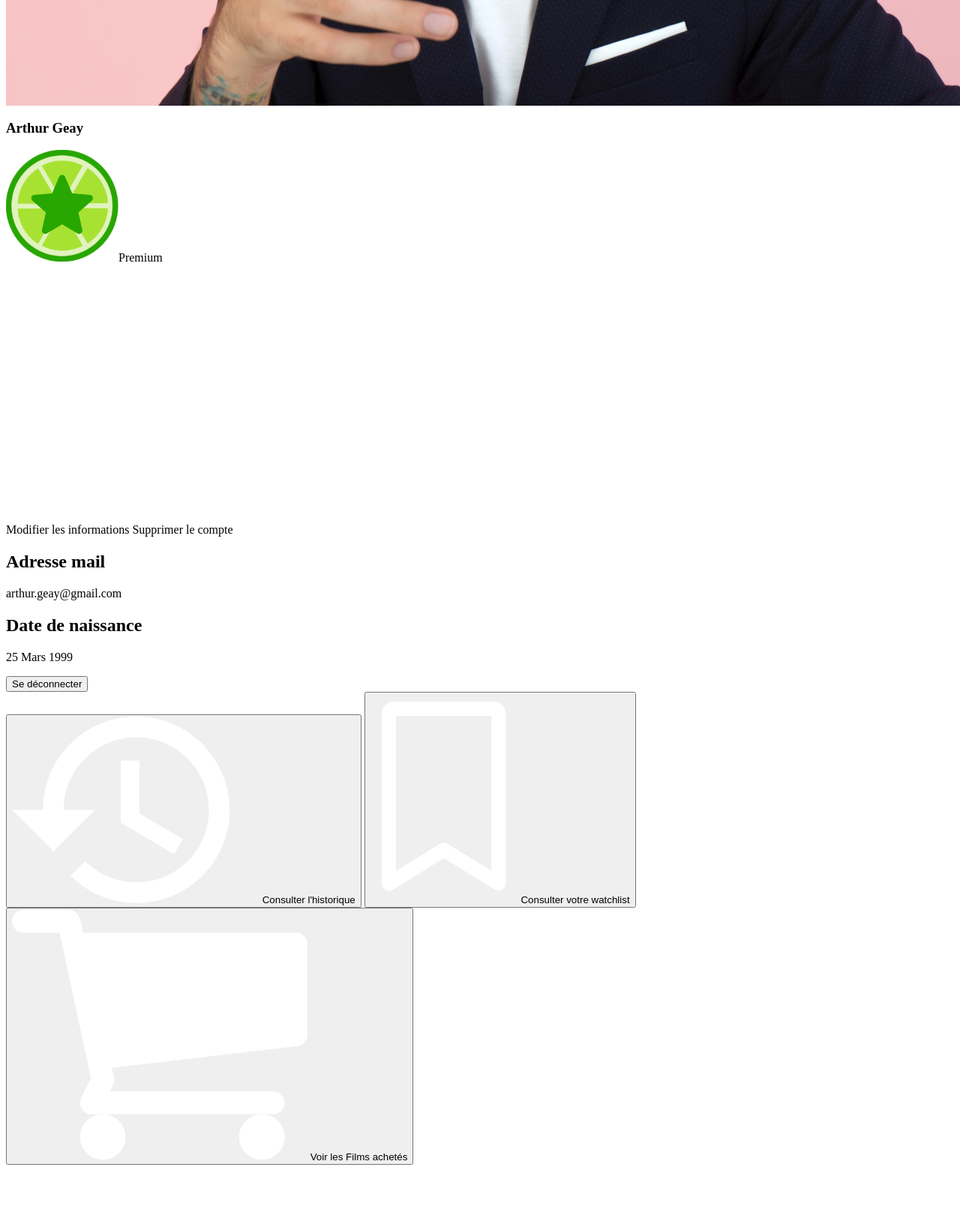
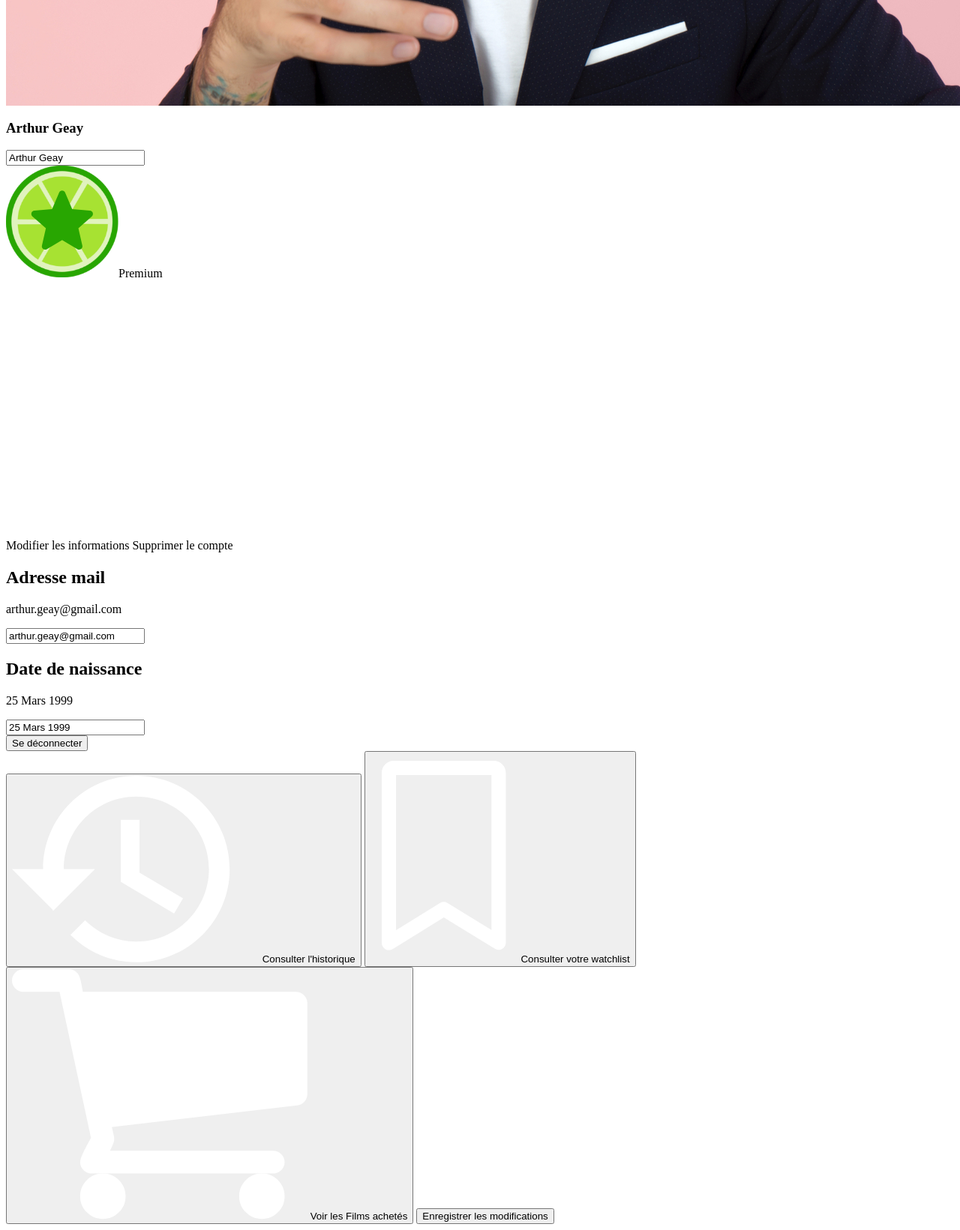
Before and after one commit to arthurgeay/limon, a PHP site: page /app/profil/profil.component.html in a window 1280 px wide; the page is wider, and only the part inside the window is pictured. Shown: the part 751-2392 px from the top of that part at 75% size. Before the commit the page ends 2305 px from the top of that part, so only its background shows below. Run offline with PHP 8.4, Linux system fonts and the light colour scheme.

Commit message:
Edit in profil page

```diff
--- a/limon/src/app/profil/profil.component.html
+++ b/limon/src/app/profil/profil.component.html
@@ -2,37 +2,43 @@
     <section class="profil-main">
         <img src="../../assets/profil-membres/pointing-man.jpg" alt="Photo de profil" class="profil-main-pic">
         <div class="profil-main-infos">
-            <h1>Arthur Geay</h1>
+            <h1 *ngIf="!isEdit">Arthur Geay</h1>
+            <input type="text" class="input-name" value="Arthur Geay" *ngIf="isEdit">
             <div><img src="../../assets/icons/badge.png" alt="Compte premium" class="profil-main-badge">Premium</div>
         </div>
         <img src="../../assets/icons/settings-icon.png" alt="Paramètres" class="profil-main-settings" (click)="onOpenSettings()">
         <div *ngIf="isSettings" class="profil-main-popup">
-            <a>Modifier les informations</a>
+            <a (click)="onEdit();onOpenSettings()">Modifier les informations</a>
             <a>Supprimer le compte</a>
         </div>
     </section>
     <section class="profil-sup">
         <div>
             <h2>Adresse mail</h2>
-            <p>arthur.geay@gmail.com</p>
+            <p *ngIf="!isEdit">arthur.geay@gmail.com</p>
+            <input type="text" value="arthur.geay@gmail.com" *ngIf="isEdit">
         </div>
         <div>
             <h2>Date de naissance</h2>
-            <p>25 Mars 1999</p>
+            <p *ngIf="!isEdit">25 Mars 1999</p>
+            <input type="text" value="25 Mars 1999" *ngIf="isEdit">
         </div>
         <div class="sup-deconnect">
             <button class="deconnect" routerLink="/">Se déconnecter</button>
         </div>
     </section>
     <section class="profil-access">
-        <button routerLink="/">
+        <button routerLink="/" *ngIf="!isEdit">
             <img src="../../assets/icons/history-icon.png" alt=""> Consulter l'historique
         </button>
-        <button routerLink="/">
+        <button routerLink="/" *ngIf="!isEdit">
             <img src="../../assets/icons/watchlist-icon.png" alt=""> Consulter votre watchlist
         </button>
-        <button routerLink="/">
+        <button routerLink="/" *ngIf="!isEdit">
             <img src="../../assets/icons/achat-icon.png" alt=""> Voir les Films achetés
+        </button>
+        <button *ngIf="isEdit" (click)="onEdit()">
+            Enregistrer les modifications
         </button>
     </section>
 </section>
--- a/limon/src/app/profil/profil.component.ts
+++ b/limon/src/app/profil/profil.component.ts
@@ -8,6 +8,7 @@
 export class ProfilComponent implements OnInit {
 
   public isSettings = false;
+  public isEdit = false;
   constructor() { }
 
   ngOnInit(): void {
@@ -17,4 +18,8 @@
     this.isSettings = !this.isSettings;
   }
 
+  onEdit() {
+    this.isEdit = !this.isEdit;
+  }
+
 }
--- a/limon/src/styles.scss
+++ b/limon/src/styles.scss
@@ -35,6 +35,7 @@
     text-decoration: none;
     color: var(--white);
     font-weight: bold;
+    cursor: pointer;
 }
 
 input {
```
Also changed, not shown: limon/src/app/profil/profil.component.scss (+17 -0 lines).
